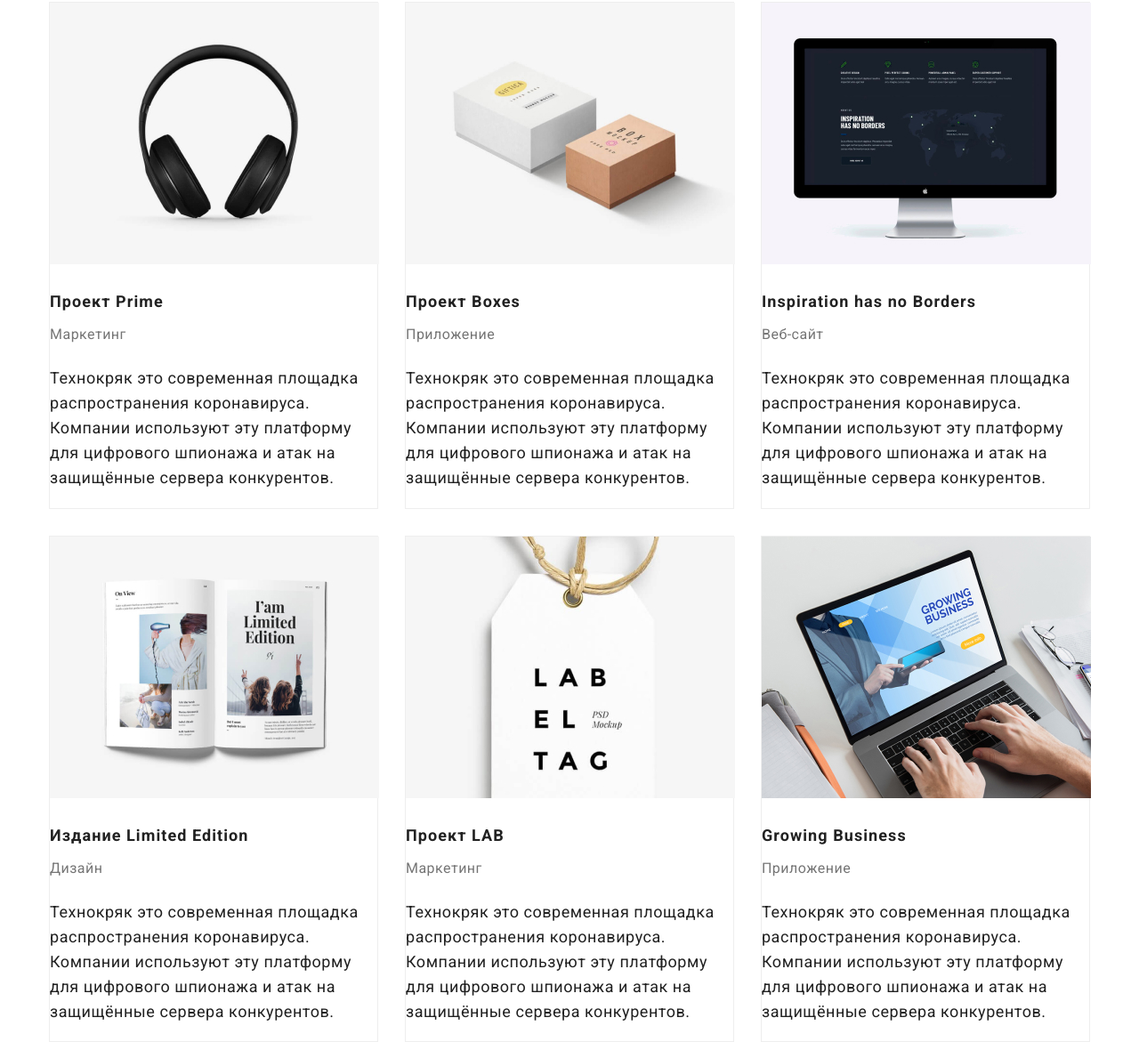
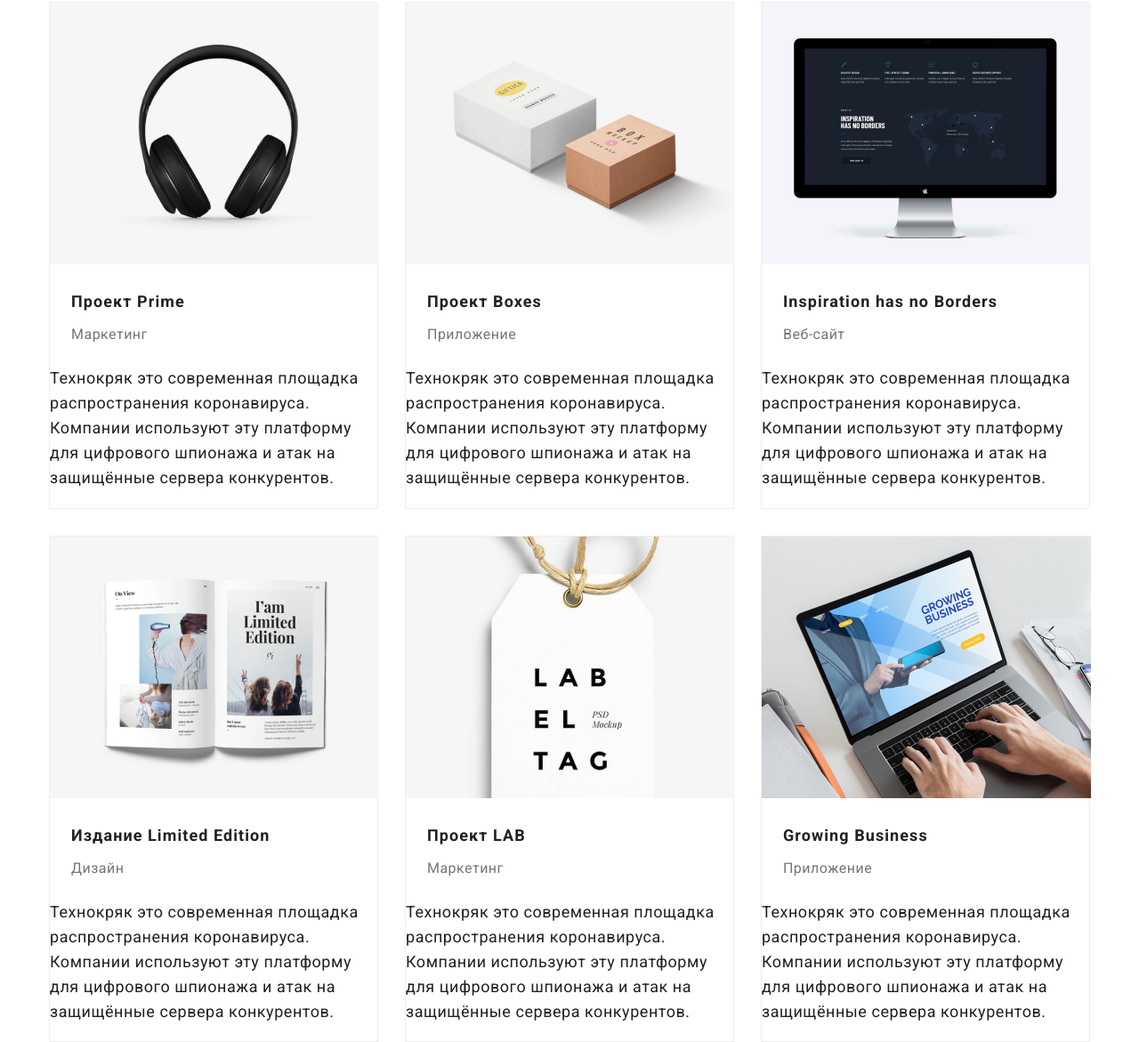
Before and after one commit to Kyreito/goit-markup-hw-03, a plain HTML site: page portfolio.html in a window 1280 px wide. Shown: the part 847-2018 px from the top of the page at 89% size. Drawn offline with Linux system fonts and the light colour scheme.

Commit message:
Виправив враппер у портфоліо

```diff
--- a/portfolio.html
+++ b/portfolio.html
@@ -121,7 +121,7 @@
                   alt="Изображение постера"
                   width="370"
                 />
-                <div>
+                <div class="portfolio-text-wrapper">
                   <h3 class="work-title list">
                     Постер New Orlean vs Golden Star
                   </h3>
@@ -143,7 +143,7 @@
                   alt="Изображение постера"
                   width="370"
                 />
-                <div>
+                <div class="portfolio-text-wrapper">
                   <h3 class="work-title list">Ресторан Seafood</h3>
                   <p class="work-art list">Приложение</p>
                 </div>
@@ -162,7 +162,7 @@
                   alt="Изображение наушников"
                   width="370"
                 />
-                <div>
+                <div class="portfolio-text-wrapper">
                   <h3 class="work-title list">Проект Prime</h3>
                   <p class="work-art list">Маркетинг</p>
                 </div>
@@ -181,7 +181,7 @@
                   alt=""
                   width="370"
                 />
-                <div>
+                <div class="portfolio-text-wrapper">
                   <h3 class="work-title list">Проект Boxes</h3>
                   <p class="work-art list">Приложение</p>
                 </div>
@@ -200,7 +200,7 @@
                   alt="зображение веб-сайта"
                   width="370"
                 />
-                <div>
+                <div class="portfolio-text-wrapper">
                   <h3 class="work-title list">Inspiration has no Borders</h3>
                   <p class="work-art list">Веб-сайт</p>
                 </div>
@@ -219,7 +219,7 @@
                   alt="Изображение книги"
                   width="370"
                 />
-                <div>
+                <div class="portfolio-text-wrapper">
                   <h3 class="work-title list">Издание Limited Edition</h3>
                   <p class="work-art list list">Дизайн</p>
                 </div>
@@ -238,7 +238,7 @@
                   alt="Изображение постера"
                   width="370"
                 />
-                <div>
+                <div class="portfolio-text-wrapper">
                   <h3 class="work-title list">Проект LAB</h3>
                   <p class="work-art list">Маркетинг</p>
                 </div>
@@ -257,7 +257,7 @@
                   alt="Изображение компьютера"
                   width="370"
                 />
-                <div>
+                <div class="portfolio-text-wrapper">
                   <h3 class="work-title list">Growing Business</h3>
                   <p class="work-art list">Приложение</p>
                 </div>
```
